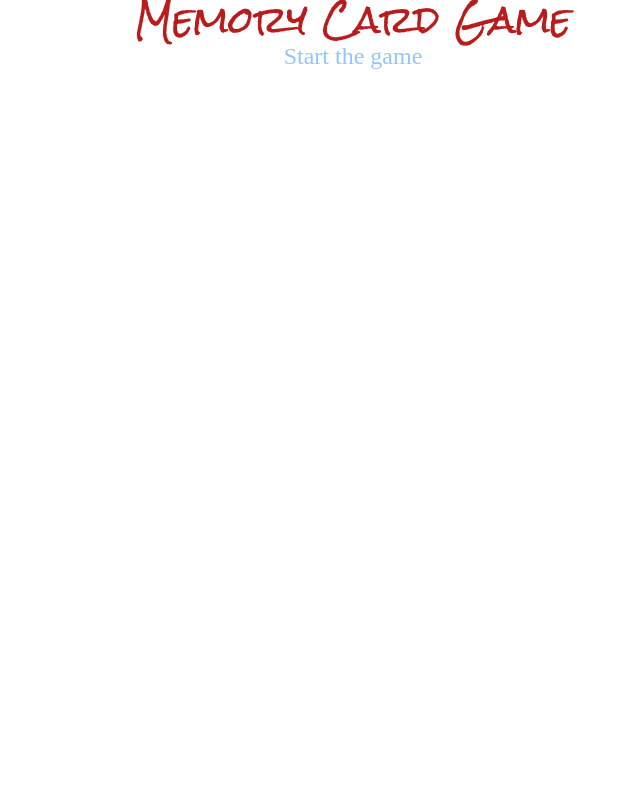
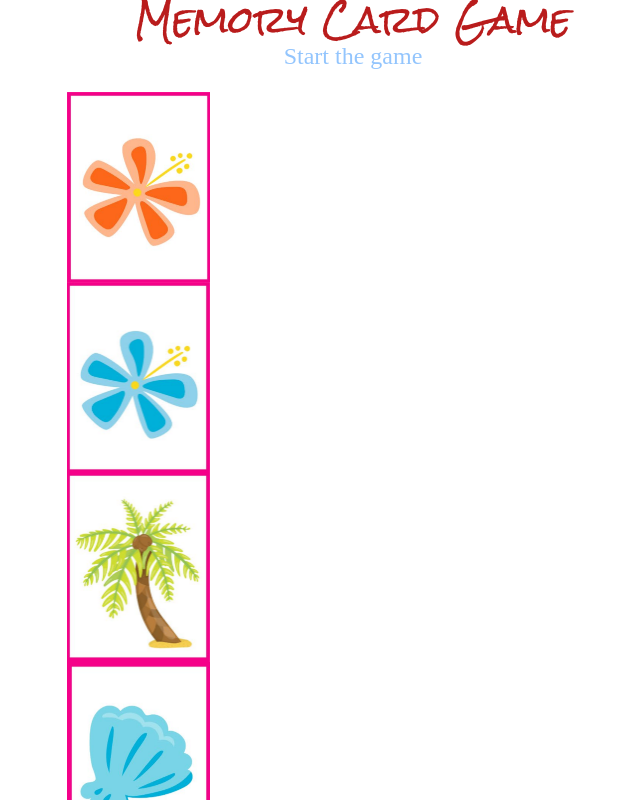
Before and after one commit to Slowikxx/MemoryCardGame, a React (Vite) app: page / in a window 1280 px wide. Shown: the top 800 px of the page, without its empty margins (287-927 px from the left). Built offline with nearby package versions, Linux system fonts and the light colour scheme; a web font is replaced by a local one.

Commit message:
- imported images - displayed images on page

```diff
--- a/src/App.jsx
+++ b/src/App.jsx
@@ -1,8 +1,17 @@
+import { cards } from './constants';
+
 const App = () => {
 	return (
 		<div className="w-full h-full flex justify-center items-center flex-col">
 			<h1 className="font-rockSalt text-4xl text-red-700">Memory Card Game</h1>
 			<h2 className="font-playWrite text-2xl text-blue-300">Start the game</h2>
+			<div className="mt-5">
+				{cards.map((card, i) => (
+					<div key={i}>
+						<img src={card.img} alt={`card-${i}`} className="w-1/4 h-1/4" />
+					</div>
+				))}
+			</div>
 		</div>
 	);
 };
--- /dev/null
+++ b/src/assets/index.js
@@ -0,0 +1,10 @@
+import flower1 from './flower-1.png';
+import flower2 from './flower-2.png';
+import palm from './palm.png';
+import shell1 from './shell-1.png';
+import shell2 from './shell-2.png';
+import shell3 from './shell-3.png';
+import star1 from './star-1.png';
+import star2 from './star-2.png';
+
+export { flower1, flower2, palm, shell1, shell2, shell3, star1, star2 };
--- /dev/null
+++ b/src/constants/index.js
@@ -0,0 +1,21 @@
+import {
+	flower1,
+	flower2,
+	palm,
+	shell1,
+	shell2,
+	shell3,
+	star1,
+	star2,
+} from '../assets';
+
+export const cards = [
+	{ img: flower1 },
+	{ img: flower2 },
+	{ img: palm },
+	{ img: shell1 },
+	{ img: shell2 },
+	{ img: shell3 },
+	{ img: star1 },
+	{ img: star2 },
+];
```
